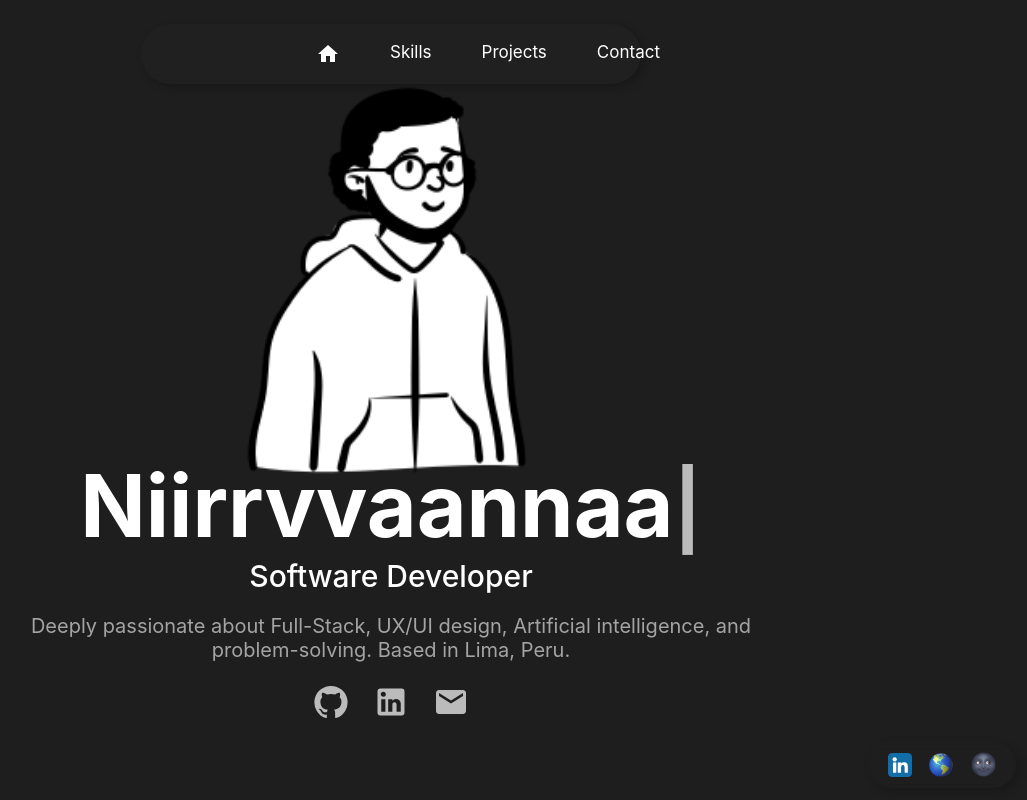
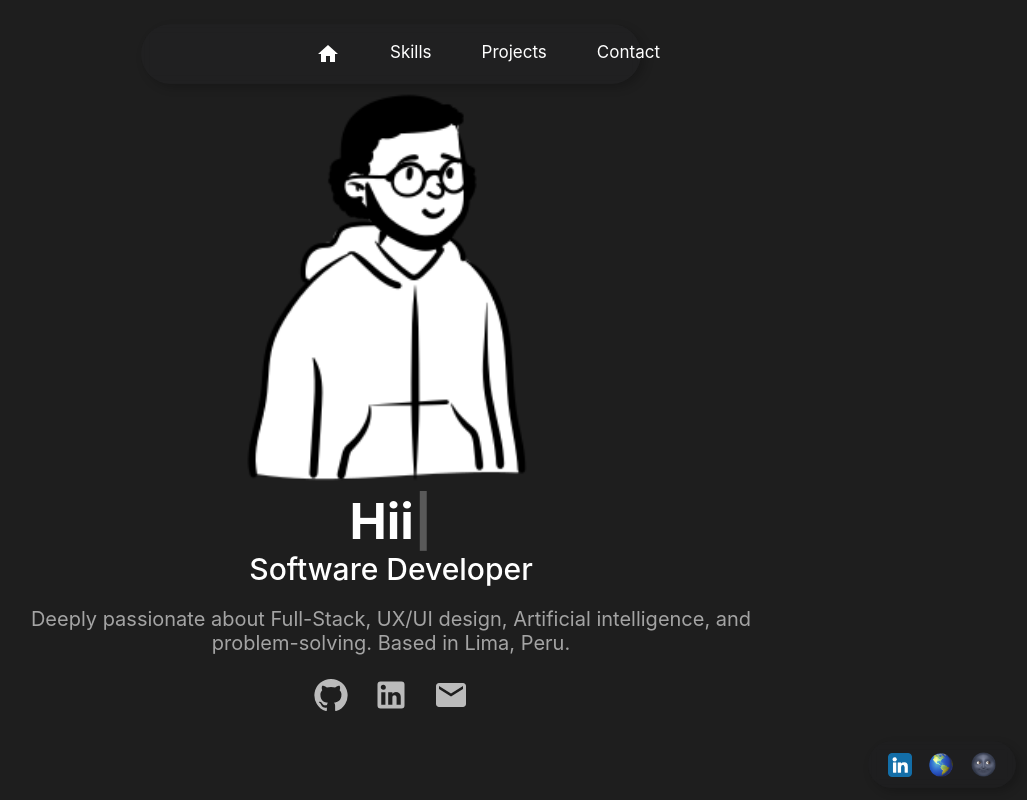
Before and after one commit to nirvagarcia/portafolio-nirvana-v2, a React (Create React App) app: page / in a window 1280 px wide. Shown: the top 800 px of the page, without its empty margins (249-1276 px from the left). Built offline with nearby package versions, Linux system fonts and the light colour scheme.

Commit message:
fixing typist padding

```diff
--- a/src/components/Home.js
+++ b/src/components/Home.js
@@ -8,15 +8,6 @@ import Typist from "react-typist";
 
 const Home = () => {
 
-  const renderText = () => {
-    return (
-      <span className="home-im">
-        <span className="home-nirvana">Nirvana</span>
-      </span>
-    );
-  };
-
-
   return (
     <div id="home">
       <div className="home-container">
@@ -24,8 +15,9 @@ const Home = () => {
           <img src="assets/avatar.png" alt="Avatar" />
         </div>
         <div className="home-title">
-        <Typist avgTypingDelay={100}>{renderText()}</Typist>
-
+          <Typist avgTypingDelay={100}>
+            Hi
+          </Typist>
         </div>
         <div className="home-sub">Software Developer</div>
         <div className="home-desc">
--- a/src/styles/Home.css
+++ b/src/styles/Home.css
@@ -28,7 +28,6 @@
 .home-title {
   font-size: 60px;
   font-weight: bold;
-  margin: 0 4%;
 }
 
 
@@ -36,8 +35,12 @@
 .Typist {
   color: var(--text-subtitles);
   text-align: center;
-  font-size: 76px;
+  font-size: 50px;
   margin-top: -30px;
+  margin-left: 0;
+  padding-left: 0;
+  margin: 0 4%;
+
 }
 
 .Typist .Cursor--blinking {
@@ -50,16 +53,9 @@
   }
 }
 
-.home-im {
-  font-size: 80px;
 
-}
 
-.home-nirvana {
-  font-weight: bold;
-  font-size: 86px;
 
-}
 
 /*fin del typist*/
 
```
